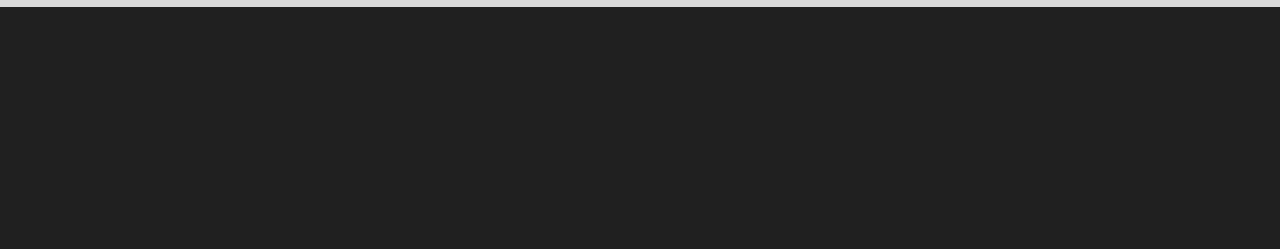
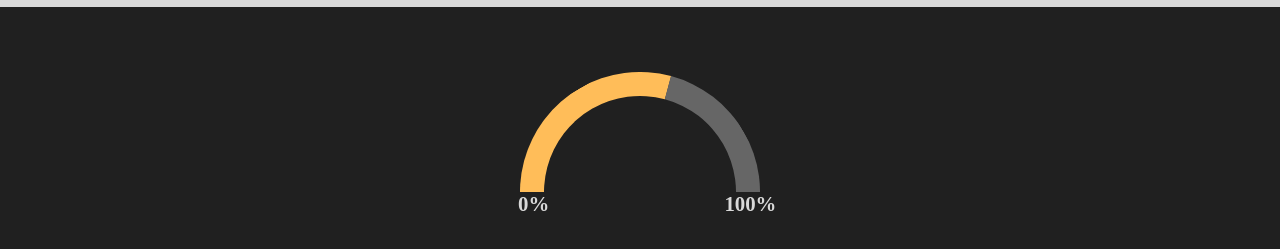
Before and after one commit to Bellymonth25/Control-Remoto-Carro-DM, a plain HTML site: page index.html in a window 1280 px wide. Shown: the part 133-382 px from the top of the page. Drawn offline with Linux system fonts and the light colour scheme.

Commit message:
Se modifico el circular progress bar para que no tuviera la parte de abajo con lineas.
Se puede modificar el color con base en la rotacion de la barra.

```diff
--- a/index.html
+++ b/index.html
@@ -28,10 +28,24 @@
             <div></div>
         </div>
     </div>
+
     <div class="separador"></div>
 
+    <div id="main-carrito">
+        <div id="d-pad"></div>
+        <div id="velocidad-sensor">
+            <div id="velocidad" class="container">
+                <div class="circular-progress">
+                    <div class="barOverflow">
+                        <div class="bar"></div>
+                    </div>
+                    <span class="circular-progress-text" id="text-0">0%</span>
+                    <span class="circular-progress-text" id="text-100">100%</span>
+                </div>
+            <div id="sensor-proximidad"></div>
+        </div>
+    </div>
 
-    <div id="main-carrito"></div>
     <div id="footer-carrito"></div>
 
 
--- a/style.css
+++ b/style.css
@@ -24,6 +24,13 @@
 
 body {
   background-color: var(--color-negro);
+}
+
+.separador {
+  content: "";
+  height: 10px;
+  background-color: var(--color-blanco);
+  width: 100%;
 }
 
 /*--------------------- Header Carrito ---------------------*/
@@ -79,9 +86,74 @@ body {
   margin-bottom: 0px;
 }
 
-.separador {
-  content: "";
-  height: 10px;
-  background-color: var(--color-blanco);
-  width: 100%;
+/*--------------------- Contenido Principal ---------------------*/
+
+#main-carrito {
+  margin: 50px 0;
+  flex-direction: row;
+  align-items: center;
+  justify-content: center;
 }
+
+#velocidad {
+  position: relative;
+  flex-direction: column;
+  overflow: hidden;
+}
+
+#velocidad div:last-child {
+  display: flex;
+  flex-direction: row;
+}
+
+#velocidad .circular-progress-text {
+  color: var(--color-blanco);
+  font-size: 1.3em;
+  font-weight: bold;
+}
+
+#text-100 {
+  position: absolute;
+  right: 0;
+  left: 0;
+  margin-left: auto;
+  margin-right: auto;
+  text-align: center;
+  padding-left: 13.8rem;
+}
+
+#text-0 {
+  margin-left: -2px;
+}
+
+.circular-progress {
+  position: relative;
+  justify-content: center;
+  align-items: center;
+  margin-left: auto;
+  margin-right: auto;
+  overflow: hidden;
+  padding: 15px 25px;
+}
+
+.barOverflow {
+  /* Wraps the rotating .bar */
+  position: relative;
+  overflow: hidden; /* Comment this line to understand the trick */
+  width: 15rem;
+  height: 7.5rem; /* Half circle (overflow) */
+}
+
+.bar {
+  position: absolute;
+  top: 0;
+  left: 0;
+  width: 15rem;
+  height: 15rem; /* full circle! */
+  border-radius: 50%;
+  box-sizing: border-box;
+  border: 1.5rem solid var(--color-gris-claro); /* half gray, */
+  border-bottom-color: var(--color-amarillo-mostaza); /* half azure */
+  border-right-color: var(--color-amarillo-mostaza);
+  transform: rotate(150deg);
+}
```
